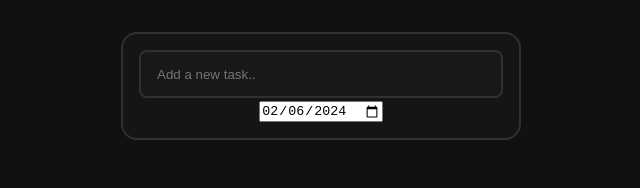
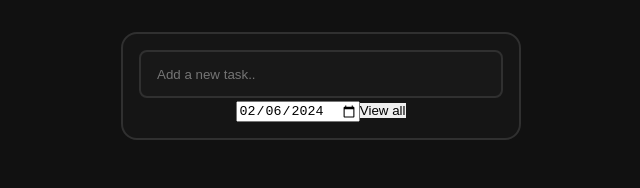
Before and after one commit to iNikAnn/DoVibe, a React (Create React App) app: page / in a window 1280 px wide. Shown: the top 188 px of the page, without its empty margins (319-959 px from the left). Built offline with nearby package versions, Linux system fonts and the light colour scheme; the HTML template or start-up script is replaced by a standard one.

Commit message:
New: Quick switch button for viewing today's and all todos

```diff
--- a/src/components/TodoApp.jsx
+++ b/src/components/TodoApp.jsx
@@ -21,6 +21,11 @@ function TodoApp() {
 	useEffect(() => {
 		localStorage.setItem('todos', JSON.stringify(todos));
 	}, [todos]);
+
+	// toggle view mode
+	const handleToggleViewMode = () => {
+		date ? setDate('') : setDate(today);
+	};
 
 	// add todo
 	const handleAddTodo = (input) => {
@@ -93,11 +98,13 @@ function TodoApp() {
 
 	return (
 		<div className={styles.todoApp}>
-			<InputBar
-				onSubmit={handleAddTodo}
-			/>
+			<InputBar onSubmit={handleAddTodo} />
 
-			<input type="date" value={date} onChange={(e) => setDate(e.target.value)} name="date" id="date" />
+			<div>
+				<input type="date" value={date} onChange={(e) => setDate(e.target.value)} name="date" id="date" />
+
+				<button onClick={handleToggleViewMode}>View all</button>
+			</div>
 
 			<TodoList
 				list={
```
